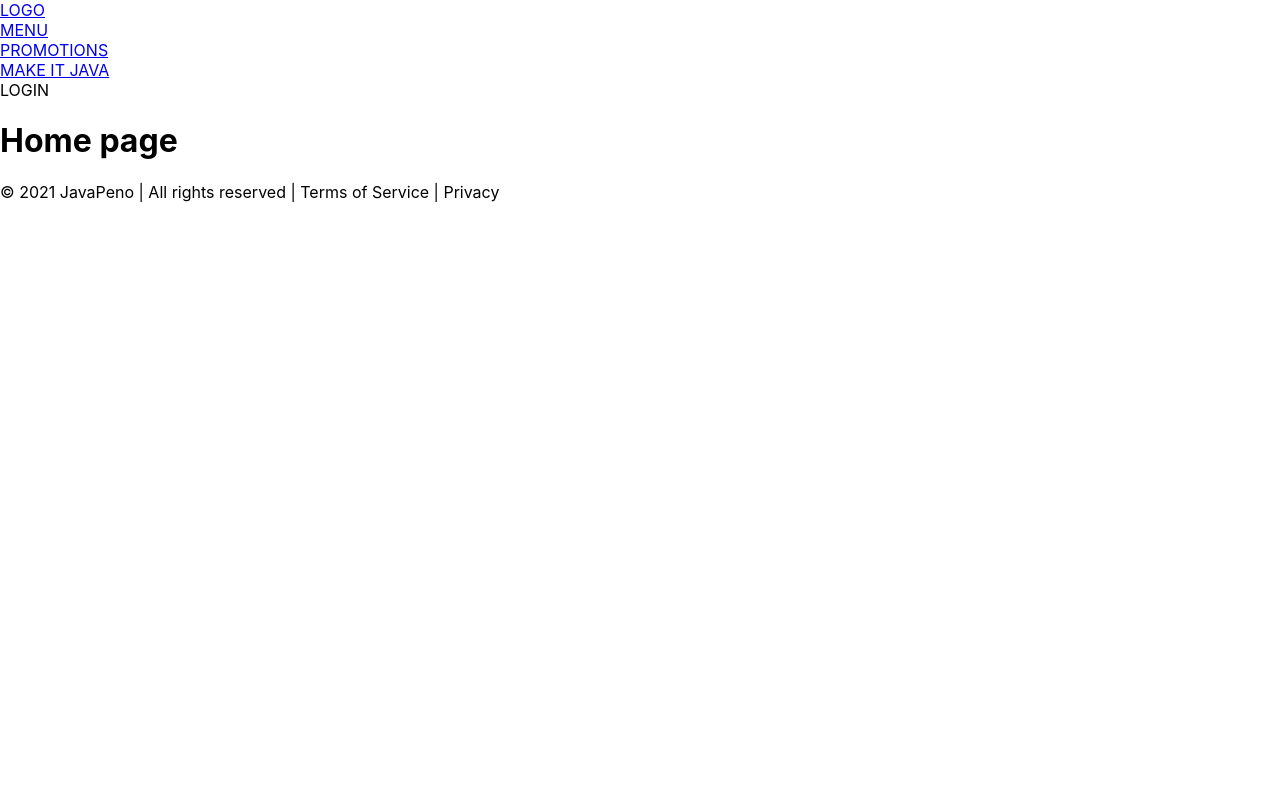
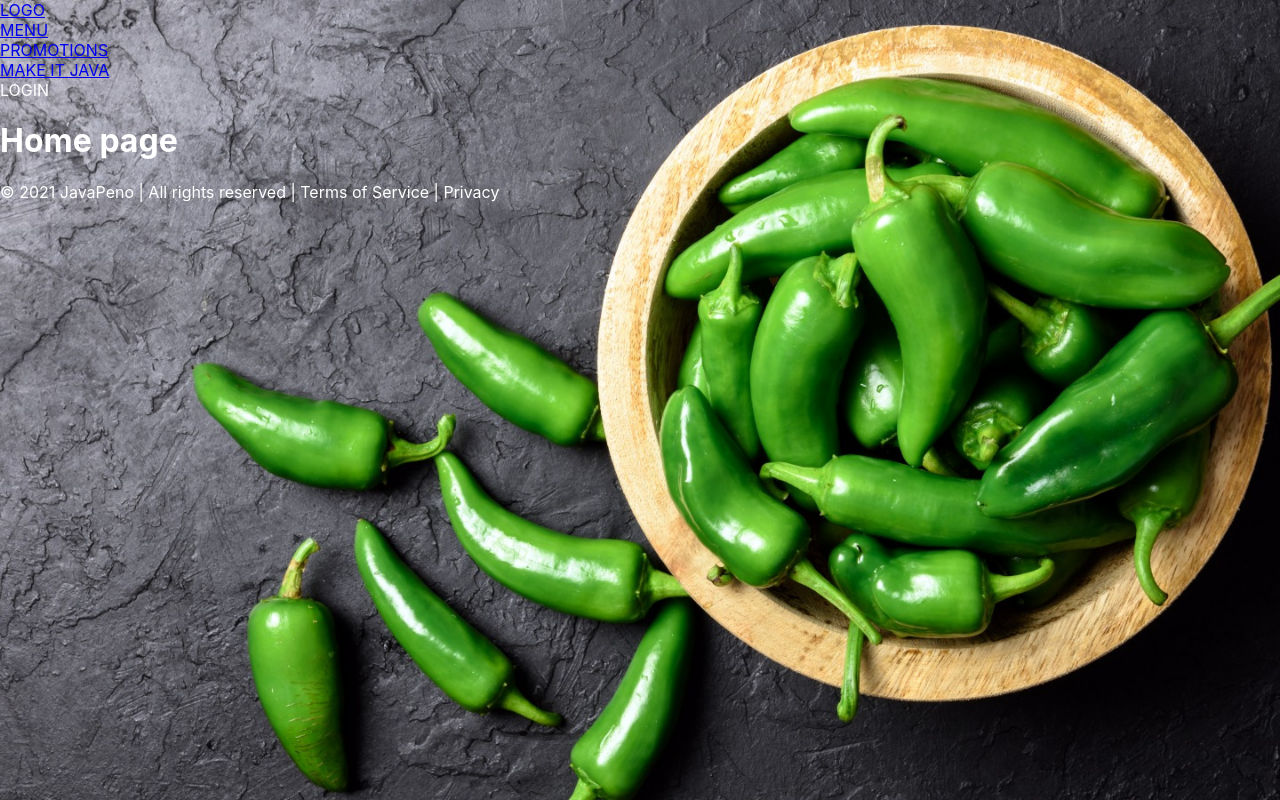
Before and after one commit to CodecoolGlobal/el-proyecte-grande-sprint-4-java-havalda-r, a React (Create React App) app: page / in a window 1280 px wide. Built offline with nearby package versions, Linux system fonts and the light colour scheme.

Commit message:
feat: add background

```diff
--- a/src/components/Layout/Layout.js
+++ b/src/components/Layout/Layout.js
@@ -1,14 +1,15 @@
 import React from 'react';
 import Header from '../Header/Header';
 import Footer from '../Footer/Footer';
+import styles from './Layout.module.css';
 
 const Layout = (props) => {
   return (
-    <>
+    <div className={styles.Layout}>
       <Header />
       <main>{props.children}</main>
       <Footer />
-    </>
+    </div>
   );
 };
 
--- /dev/null
+++ b/src/components/Layout/Layout.module.css
@@ -0,0 +1,8 @@
+.Layout {
+  color: white;
+  min-height: 100vh;
+  background-color: rgba(0, 0, 0, 0);
+  background-repeat: no-repeat;
+  background-size: cover;
+  background-image: url('../../assets/images/background.jpg');
+}
```
Also changed, not shown: src/assets/images/background.jpg (added), src/components/Layout/Layout.css (deleted).
